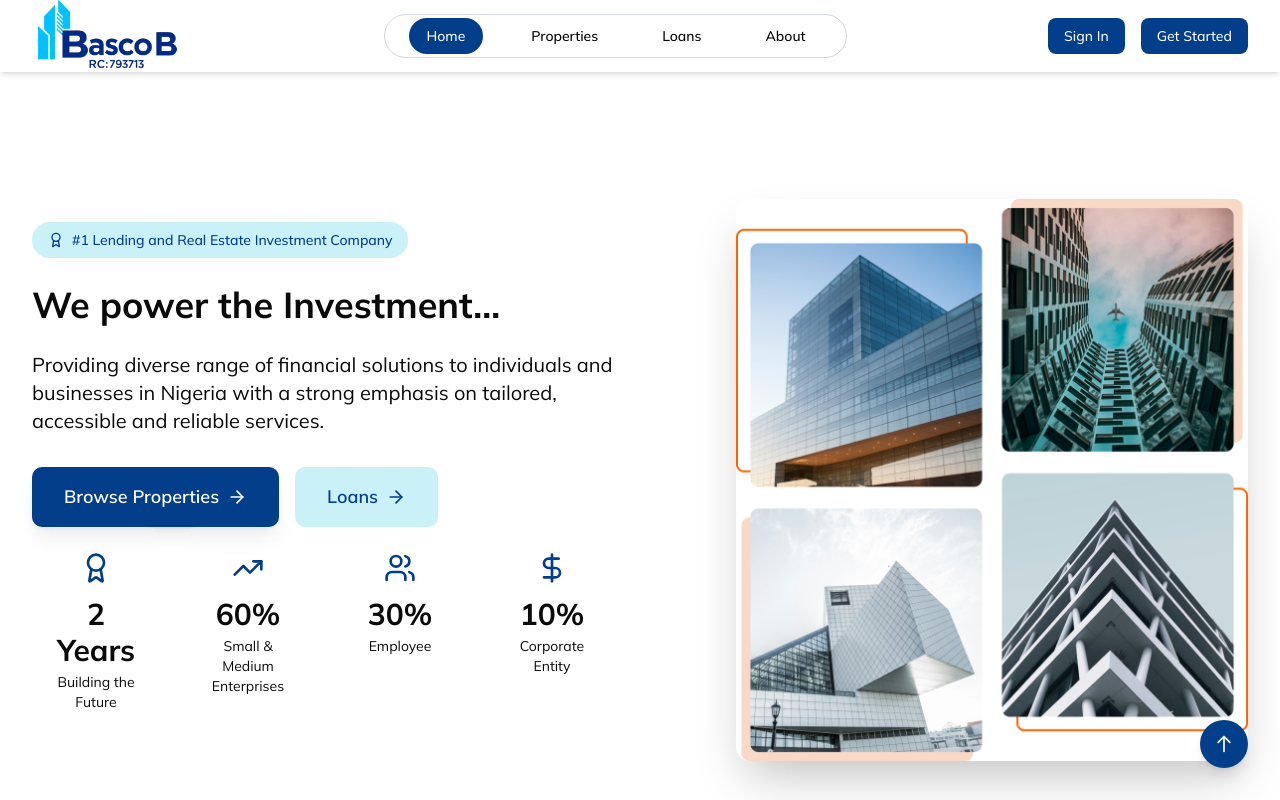
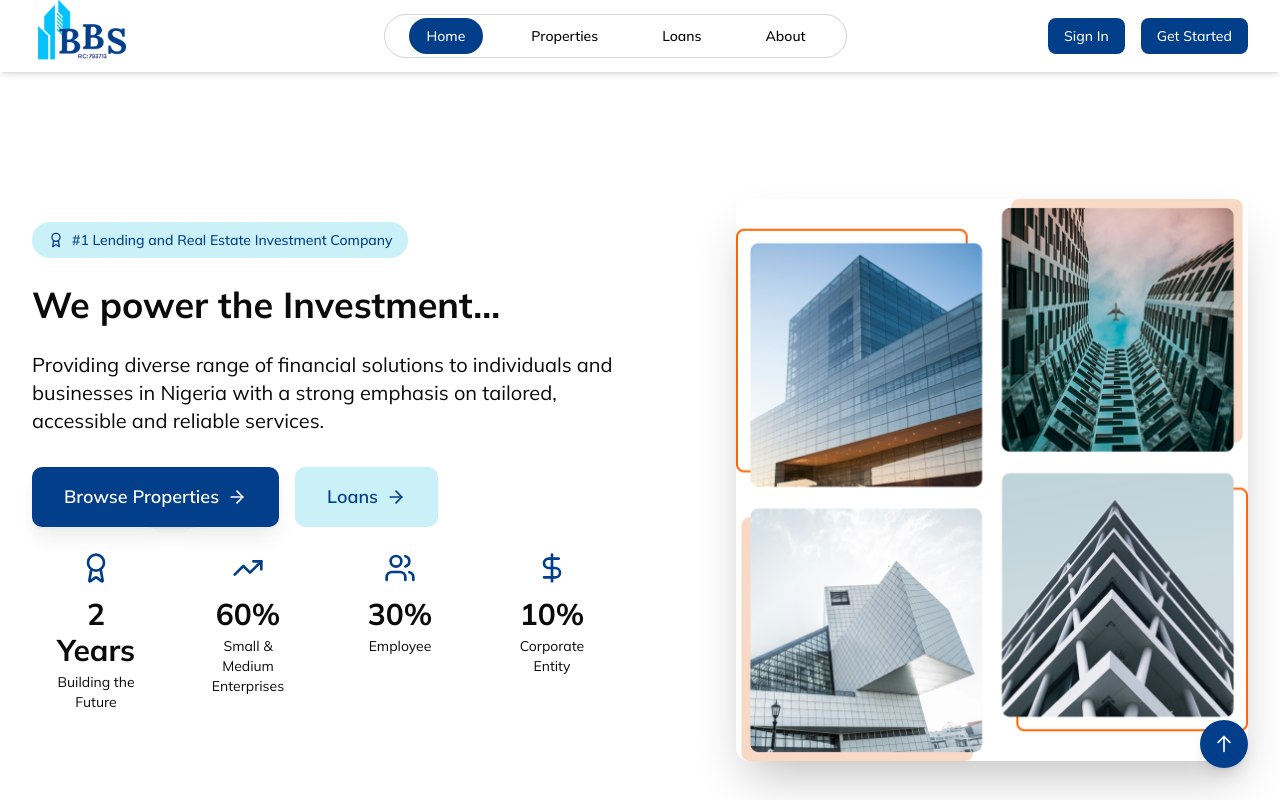
Before and after one commit to machalannewi/BOJA, a Next.js app in the folder Client/: page / in a window 1280 px wide. Shown: the top 800 px of the page. Built offline with nearby package versions, Linux system fonts and the light colour scheme.

Commit message:
add new logo

```diff
--- a/Client/src/components/layout/Footer.tsx
+++ b/Client/src/components/layout/Footer.tsx
@@ -78,7 +78,7 @@ const Footer: React.FC = () => {
           {/* Company Info */}
           <div className="lg:col-span-2">
             <div className="flex items-center space-x-2 mb-4">
-              <Image src={"/navbar/basco-real.png"} alt='BBS' width={150} height={150} />
+              <Image src={"/navbar/basco-main.png"} alt='BBS' width={150} height={150} />
             </div>
 
             <p className="text-gray-300 mb-6 max-w-md">
--- a/Client/src/components/layout/Header.tsx
+++ b/Client/src/components/layout/Header.tsx
@@ -30,7 +30,7 @@ const Header: React.FC = () => {
         <div className="flex justify-between items-center h-18">
           <div className="flex-shrink-0">
             <Link href="/" className="flex items-center space-x-2">
-              <Image src={"/navbar/basco-real.png"} alt='BBS' width={150} height={150} />
+              <Image src={"/navbar/basco-main.png"} alt='BBS' width={150} height={150} />
             </Link>
           </div>
 
```
Also changed, not shown: Client/public/navbar/basco-main.png (added), Client/public/navbar/demo.jpg (added).
